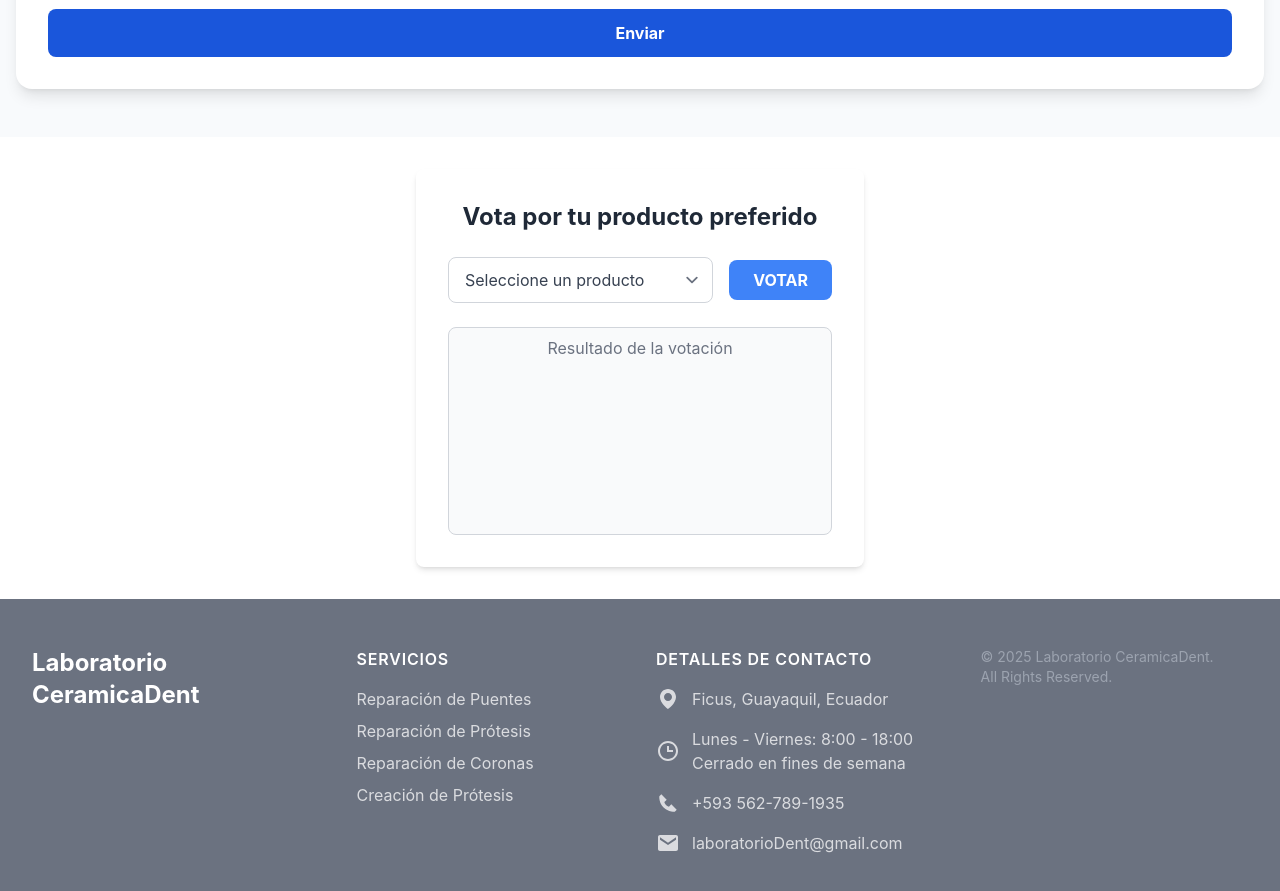
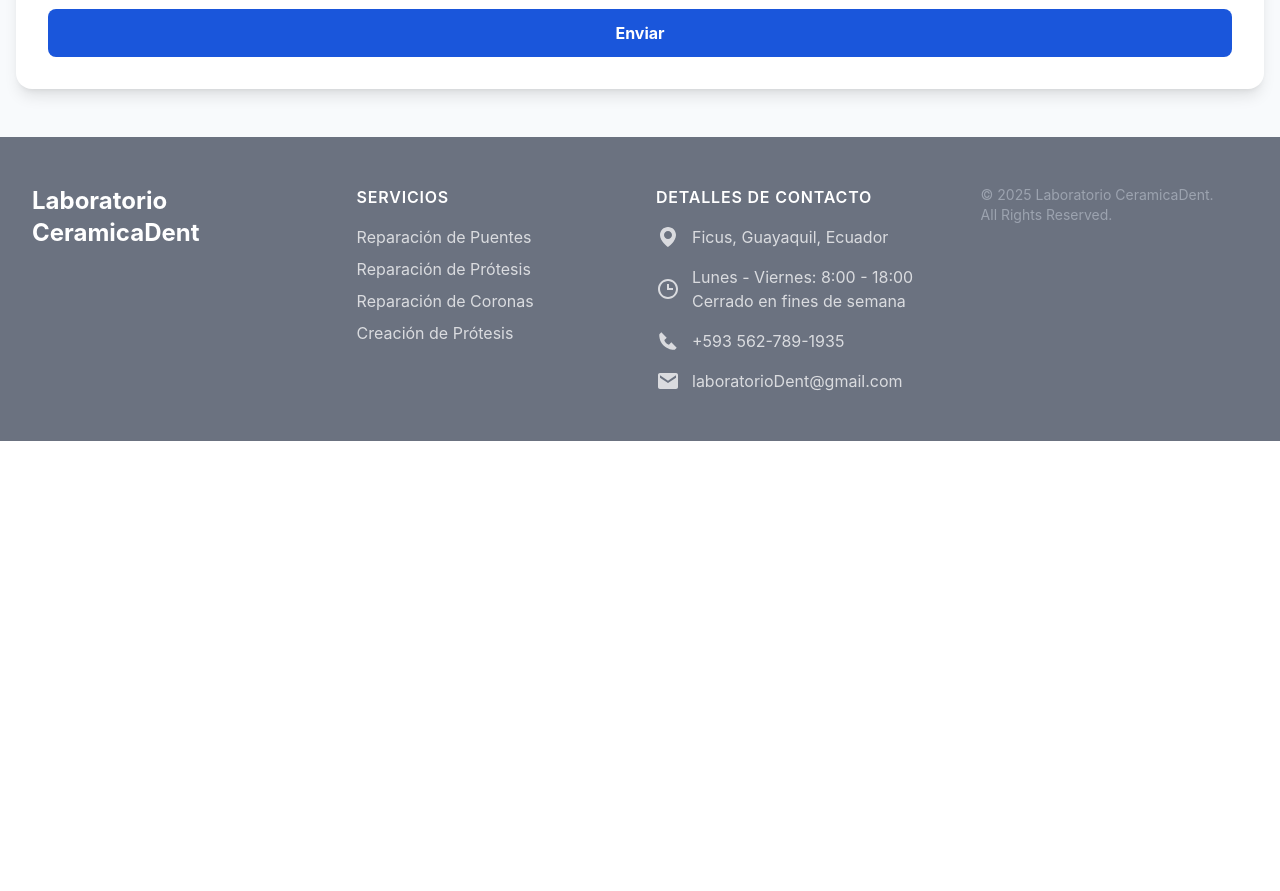
Before and after one commit to AymanElS4/landing, a plain HTML site: page index.html in a window 1280 px wide. Shown: the part 3000-3891 px from the top of the page. After the commit the page ends 3441 px from the top, so only its background shows below. Drawn offline with nearby package versions, Linux system fonts and the light colour scheme.

Commit message:
cambios menores, eliminacion de voto

```diff
--- a/index.html
+++ b/index.html
@@ -219,40 +219,13 @@
       <div id="datos-contenido" class="space-y-2 text-gray-700"></div>
     </section>
 
-    <!-- Sección de voto hecho en clases -->
-    <section class="flex flex-col items-center justify-center bg-white py-8">
-      <div class="bg-white p-8 rounded-lg shadow-md w-full max-w-md">
-        <h2 class="text-2xl font-bold mb-6 text-center text-gray-800">Vota por tu producto preferido</h2>
-
-        <div class="mb-6">
-          <form id="form_voting" class="relative flex items-center">
-            <select id="select_product"
-              class="block appearance-none w-full bg-white border border-gray-300 text-gray-700 py-3 px-4 pr-8 rounded-lg leading-tight focus:outline-none focus:ring-2 focus:ring-blue-500 focus:border-transparent">
-              <option value="" disabled selected>Seleccione un producto</option>
-              <option value="product1">Producto 1</option>
-              <option value="product2">Producto 2</option>
-              <option value="product3">Producto 3</option>
-            </select>
-            <button
-              class="ml-4 bg-blue-500 hover:bg-blue-600 text-white font-bold py-2 px-6 rounded-lg focus:outline-none focus:ring-2 focus:ring-blue-500 focus:ring-opacity-50">
-              VOTAR
-            </button>
-          </form>
-        </div>
-
-        <div id="results" class="border border-gray-300 rounded-lg h-52 w-full p-2 bg-gray-50">
-          <p class="text-gray-500 text-center mt-16">Resultado de la votación</p>
-        </div>
-      </div>
-    </section>
-     <!-- Termina act de clase -->
 
     <footer class="relative bg-gray-500 text-white px-4 sm:px-8 lg:px-16 xl:px-40 2xl:px-64 py-12 lg:py-24">
 
       <div class="flex flex-col md:flex-row">
         <div class="w-full lg:w-2/6 lg:mx-4 lg:pr-8">
           <h3 class="font-bold text-2xl">Laboratorio CeramicaDent</h3>
-
+          <span id="estado-laboratorio" class="block mt-2 text-base"></span>
 
 
         </div>
```
